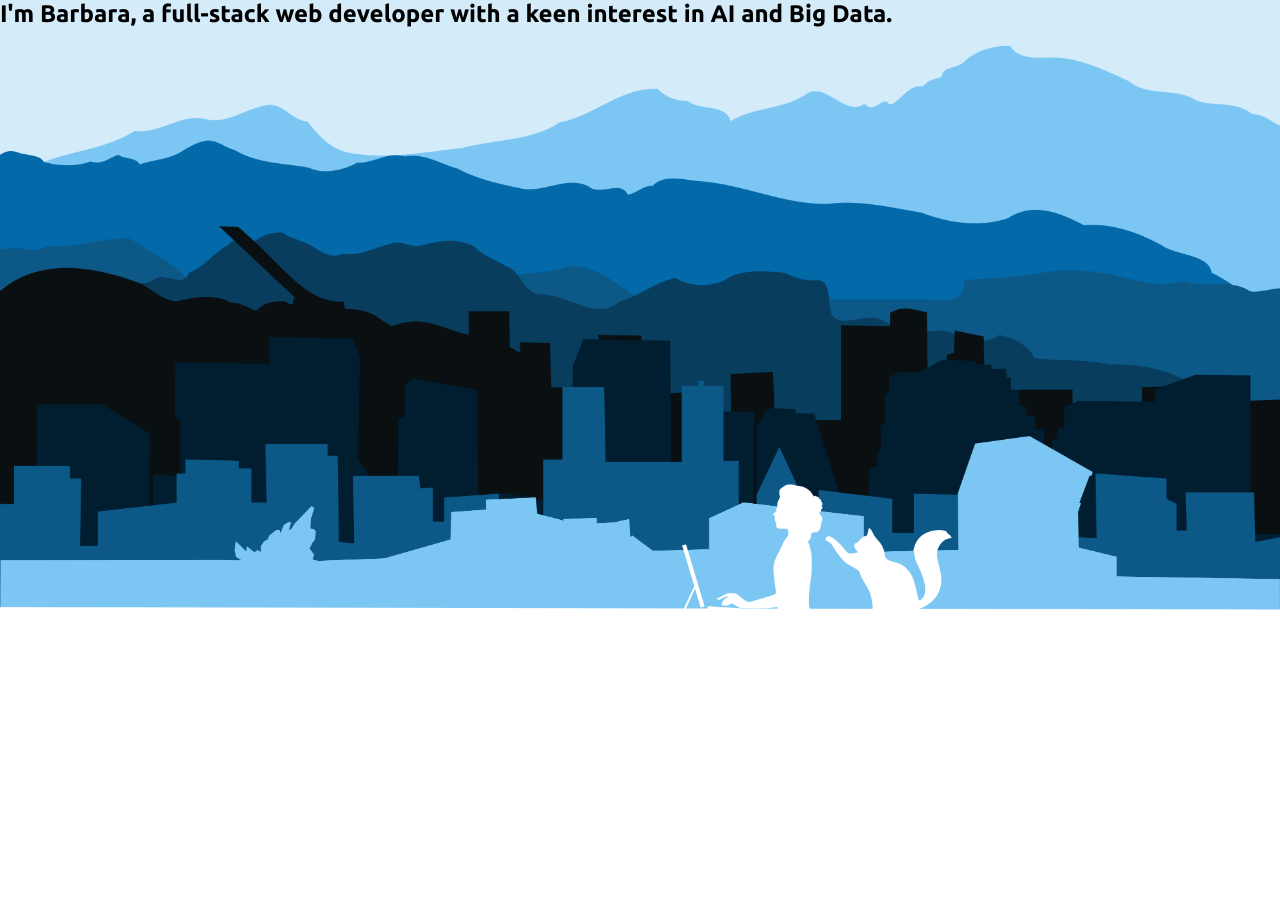
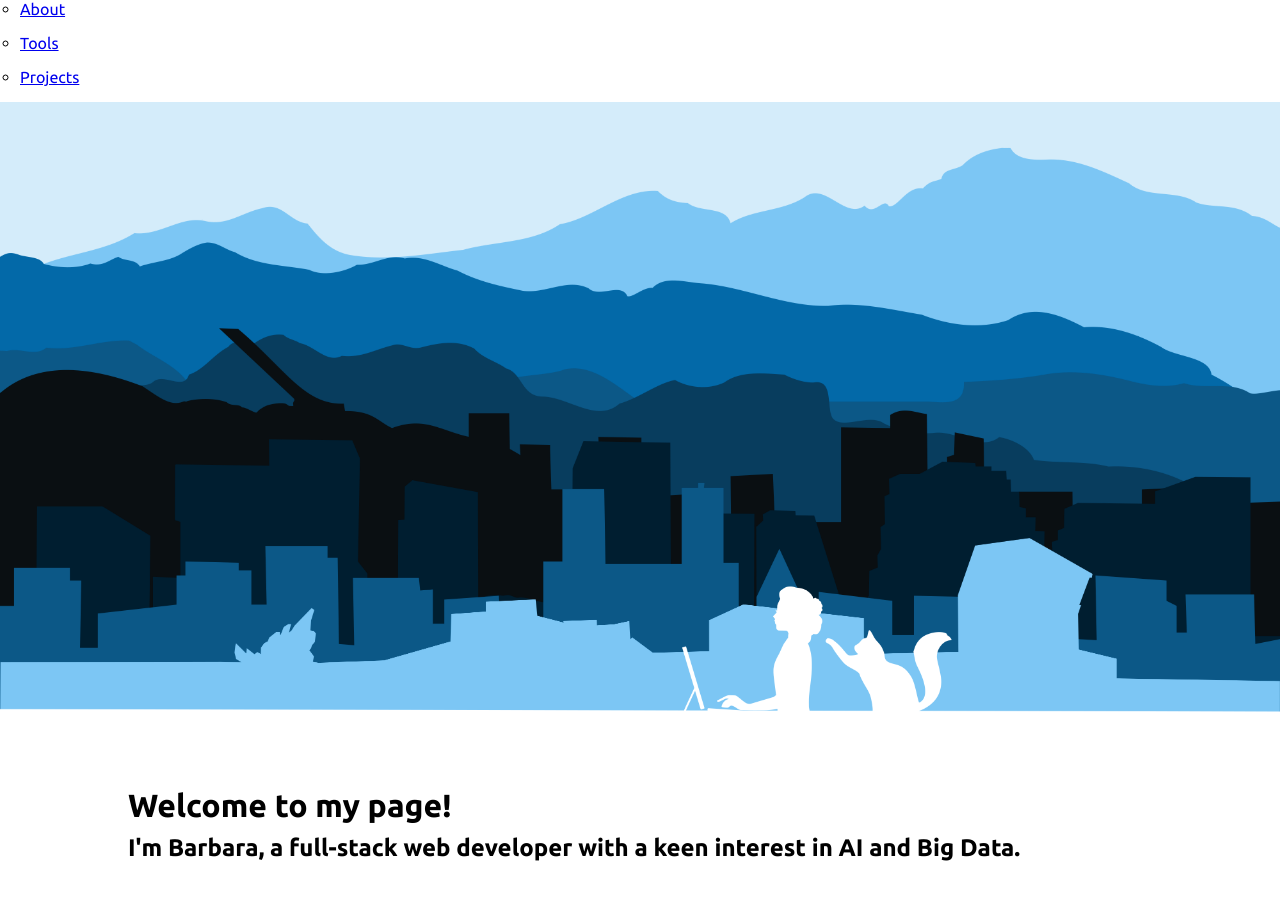
Before and after one commit to b-zuj/portfolio_page-vue, a Vue app: page / in a window 1280 px wide. Before the commit the page ends 800 px from the top, so only its background shows below. Built offline with nearby package versions, Linux system fonts and the light colour scheme.

Commit message:
styling header

```diff
--- a/src/assets/data.json
+++ b/src/assets/data.json
@@ -1,8 +1,8 @@
 {
   "data": {
     "welcomeMsg":{
-       "heading":"Hello!",
-       "msg":"I'm Barbara, a full-stack web developer with a keen interest in AI and Big Data."
+       "msg1":"Welcome to my page!",
+       "msg2":"I'm Barbara, a full-stack web developer with a keen interest in AI and Big Data."
     },
     "factSheetData":{
        "Location":"Oslo, Norway",
--- a/src/components/Introduction.vue
+++ b/src/components/About.vue
@@ -1,4 +1,5 @@
 <template>
+<section class="main__section main__section--about">
   <h2 class="section__h2">About</h2>
   <table class="section__table">
     <th class="table__th table__th--profile" colspan="2">
@@ -12,6 +13,7 @@
       <th v-else class="tr__th tr__th--content">{{ value }}</th>
     </tr>
   </table>
+</section>
 </template>
 
 <script>
@@ -19,7 +21,7 @@ import List from './List.vue';
 const profile = require('../assets/profile.jpg');
 
 export default {
-  name: 'Introduction',
+  name: 'About',
   components: {
     List,
   },
--- a/src/components/Footer.vue
+++ b/src/components/Footer.vue
@@ -1,4 +1,5 @@
 <template>
+<footer class="main__footer">
   <img class="background" v-bind:src="background">
   <div class="contact">
     <h4 class="header">Contact me: </h4>
@@ -8,6 +9,7 @@
       <a v-if="propertyName === 'LinkedIn'" v-bind:href="value"><img v-bind:src="linkedin" height="40"></a>
     </div>
   </div>
+</footer>
 </template>
 
 <script>
--- /dev/null
+++ b/src/components/Header.vue
@@ -0,0 +1,35 @@
+<template>
+  <header class="header">
+    <h1 class="header__h1">{{content.msg1}}</h1>
+    <h2 class="header__h2">{{content.msg2}}</h2>
+  </header>
+</template>
+
+<script>
+export default {
+  name: 'Header',
+  props: {
+    content: {
+      type: Object,
+      default: () => ({})
+    },
+  },
+  mounted(){
+    console.log(this.content)
+  }
+}
+</script>
+
+<style>
+
+.header {
+  display: block;
+  position: absolute;
+  bottom: 5%;
+  left: 10%;
+}
+
+.header__h1 {
+  margin-bottom: 10px;
+}
+</style>
--- /dev/null
+++ b/src/components/Navigation.vue
@@ -0,0 +1,19 @@
+<template>
+<nav class="nav">
+  <ul>
+    <li><a href="#">About</a></li>
+    <li><a href="#">Tools</a></li>
+    <li><a href="#">Projects</a></li>
+  </ul>
+</nav>
+</template>
+
+<script>
+export default {
+  name: "Navigation",
+}
+</script>
+
+<style>
+
+</style>
--- a/src/components/Parallax.vue
+++ b/src/components/Parallax.vue
@@ -1,6 +1,7 @@
 <template>
+  <Navigation />
+  <div class="parallax" id="parallax">
 
-  <div class="parallax" id="parallax">
     <div class="parallax__layer parallax__layer--1" id="keyart-0"></div>
     <div class="parallax__layer parallax__layer--2" id="keyart-1"></div>
     <div class="parallax__layer parallax__layer--3" id="keyart-2"></div>
@@ -9,24 +10,17 @@
     <div class="parallax__layer parallax__layer--6" id="keyart-5"></div>
     <div class="parallax__layer parallax__layer--7" id="keyart-6"></div>
     <div class="parallax__layer parallax__layer--8" id="keyart-7"></div>
-    <div class="parallax__layer parallax__layer--9" id="keyart-8">
-      <h2>{{welcomeMsg.msg}}</h2>
-    </div>
+    <div class="parallax__layer parallax__layer--9" id="keyart-8"></div>
+
+    <Header :content="welcomeMsg" />
 
     <main class="main">
-    <section class="main__section main__section--introduction">
-      <Introduction :content="factSheetData" />
-    </section>
-    <section class="main__section main__section--skils">
+      <About :content="factSheetData" />
       <Skils :content="webTechSkils" />
-    </section>
-    <section class="main__section main__section--projects">
       <Projects :content="projectsData" />
-    </section>
-    <footer class="main__footer">
       <Footer :content="contactLinks" />
-    </footer>
     </main>
+
   </div>
 
 
@@ -34,7 +28,9 @@
 </template>
 
 <script>
-import Introduction from './Introduction.vue';
+import Navigation from './Navigation.vue'
+import Header from './Header.vue';
+import About from './About.vue';
 import Skils from './Skils.vue';
 import Projects from './Projects.vue';
 import Footer from './Footer.vue';
@@ -42,7 +38,9 @@ import Footer from './Footer.vue';
 export default {
   name: 'Parallax',
   components: {
-    Introduction,
+    Navigation,
+    Header,
+    About,
     Skils,
     Projects,
     Footer,
--- a/src/components/Projects.vue
+++ b/src/components/Projects.vue
@@ -1,4 +1,5 @@
 <template>
+<section class="main__section main__section--projects">
   <h2 class="section__h2">Projects</h2>
   <div class="grid">
     <div v-for="(value, propertyName, index) in content" v-bind:key="index" class="project">
@@ -18,6 +19,7 @@
       </div>
     </div>
   </div>
+</section>
 </template>
 
 <script>
--- a/src/components/Skils.vue
+++ b/src/components/Skils.vue
@@ -1,4 +1,5 @@
 <template>
+<section class="main__section main__section--skils">
   <h2 class="section__h2">Prefered web development tools</h2>
   <table class="section__table">
     <tr class="table__tr" v-for="(value, propertyName, index) in content" v-bind:key="index">
@@ -7,6 +8,7 @@
       </th>
     </tr>
   </table>
+</section>
 </template>
 
 <script>
```
Lines whose indentation alone changed are shown as unchanged.
